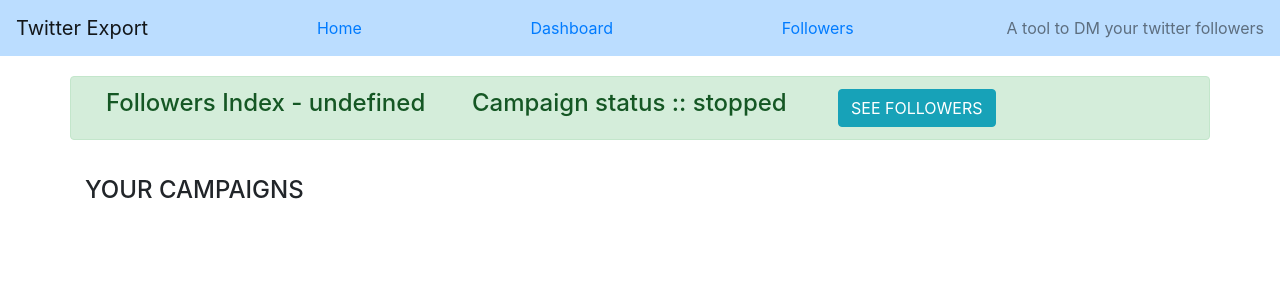
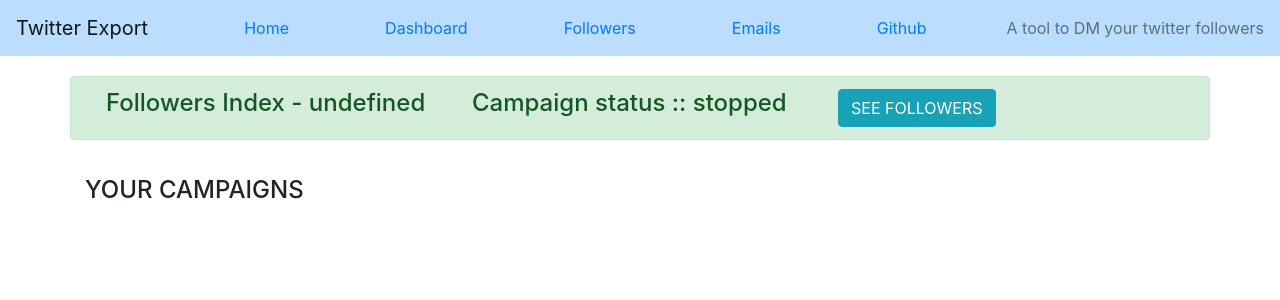
Before and after one commit to MohitKumar1991/twitter-export, a Flask app: page /updates in a window 1280 px wide. Shown: the top 300 px of the page. Run offline with Flask 2, Linux system fonts and the light colour scheme; data that the repository does not hold is empty; parts of the project's set-up code (start-up, migrations or seed data) failed here and were passed over; some libraries are stand-ins or nearby versions.

Commit message:
Nav is consistent now and export gives a link to download

```diff
--- a/tw_sub/main.py
+++ b/tw_sub/main.py
@@ -23,15 +23,14 @@
 #get all emails submitted for a particular user
 @app.route("/emails", methods=["GET"])
 def getemails():
-    # root_created_by = load_state().get('username', None)
-    # if root_created_by is None:
-    #     return Response(json.dumps({'error': 'need subscriber' }), mimetype='application/json', status=400)
-    # all_links = get_all_links_created_by(root_created_by)
-    # #get all the emails for these links
-    # all_link_ids = ( l.id for l in all_links )
     emails = get_all_emails()
     return Response(json.dumps(emails), mimetype='application/json', status=200)
 
+#get all emails submitted for a particular user
+@app.route("/state", methods=["GET"])
+def currentstate():
+    state = load_state()
+    return Response(json.dumps(state), mimetype='application/json', status=200)
 
 @app.route("/export", methods=['GET'])
 def export():
--- a/tw_sub/templates/link.html
+++ b/tw_sub/templates/link.html
@@ -8,11 +8,8 @@
 <body>
     <nav class="navbar navbar-light bg-light" style="background-color: #bdf !important;">
         <a class="navbar-brand" href="#">Twitter Export</a>
-        <div class="nav-item active">
-        <a class="nav-link" href="/">Home </a>
-        </div>
         <div class="nav-item">
-        <a class="nav-link" target="_blank" href="https://github.com/MohitKumar1991/twitter-export">Github</a>
+            <a class="nav-link" target="_blank" href="https://github.com/MohitKumar1991/twitter-export">Github</a>
         </div>
         <span class="navbar-text">
             A tool to DM your twitter followers
--- a/tw_sub/templates/updates.html
+++ b/tw_sub/templates/updates.html
@@ -14,10 +14,16 @@
         <a class="nav-link" href="/">Home </a>
         </div>
         <div class="nav-item">
-        <a class="nav-link" href="/updates">Dashboard <span class="sr-only">(current)</span></a>
+        <a class="nav-link" href="/updates">Dashboard </a>
         </div>
         <div class="nav-item">
-        <a class="nav-link" href="/search">Followers</a>
+            <a class="nav-link" href="/search">Followers <span class="sr-only">(current)</span></a>
+        </div>
+        <div class="nav-item">
+            <a class="nav-link" href="/email">Emails </a>
+        </div>
+        <div class="nav-item">
+            <a class="nav-link" target="_blank" href="https://github.com/MohitKumar1991/twitter-export">Github</a>
         </div>
         <span class="navbar-text">
             A tool to DM your twitter followers
--- a/tw_sub/utils.py
+++ b/tw_sub/utils.py
@@ -1,5 +1,6 @@
 from .models import scopedsession, State
 from typing import List
+import os
 
 def make_batches(lst,size):
     return [ lst[i:i+size] for i in range(0, len(lst), size) ]
@@ -21,7 +22,7 @@
         return False
     import csv
     fieldnames = data[0].keys()
-    with open(filename, 'w', newline='') as csvfile:
+    with open(os.path.join(os.path.dirname(__file__), 'static',filename), 'w', newline='') as csvfile:
         writer = csv.DictWriter(csvfile, fieldnames=fieldnames)
         writer.writeheader()
         for d in data:
```
Also changed, not shown: tw_sub/templates/auth.html (+9 -3 lines), tw_sub/templates/emails.html (+5 -2 lines), tw_sub/templates/main.html (+6 -2 lines), 1 other file.
